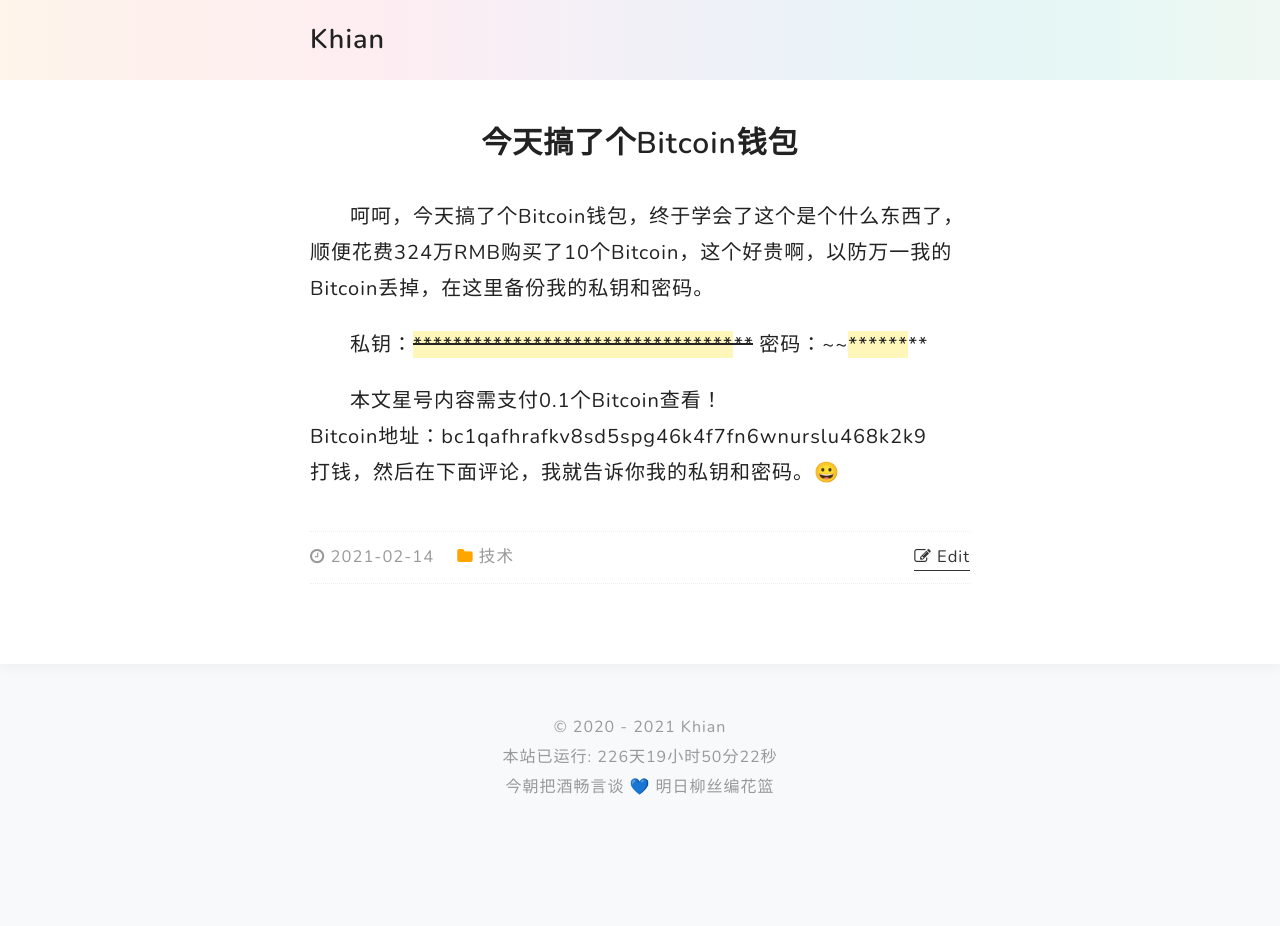
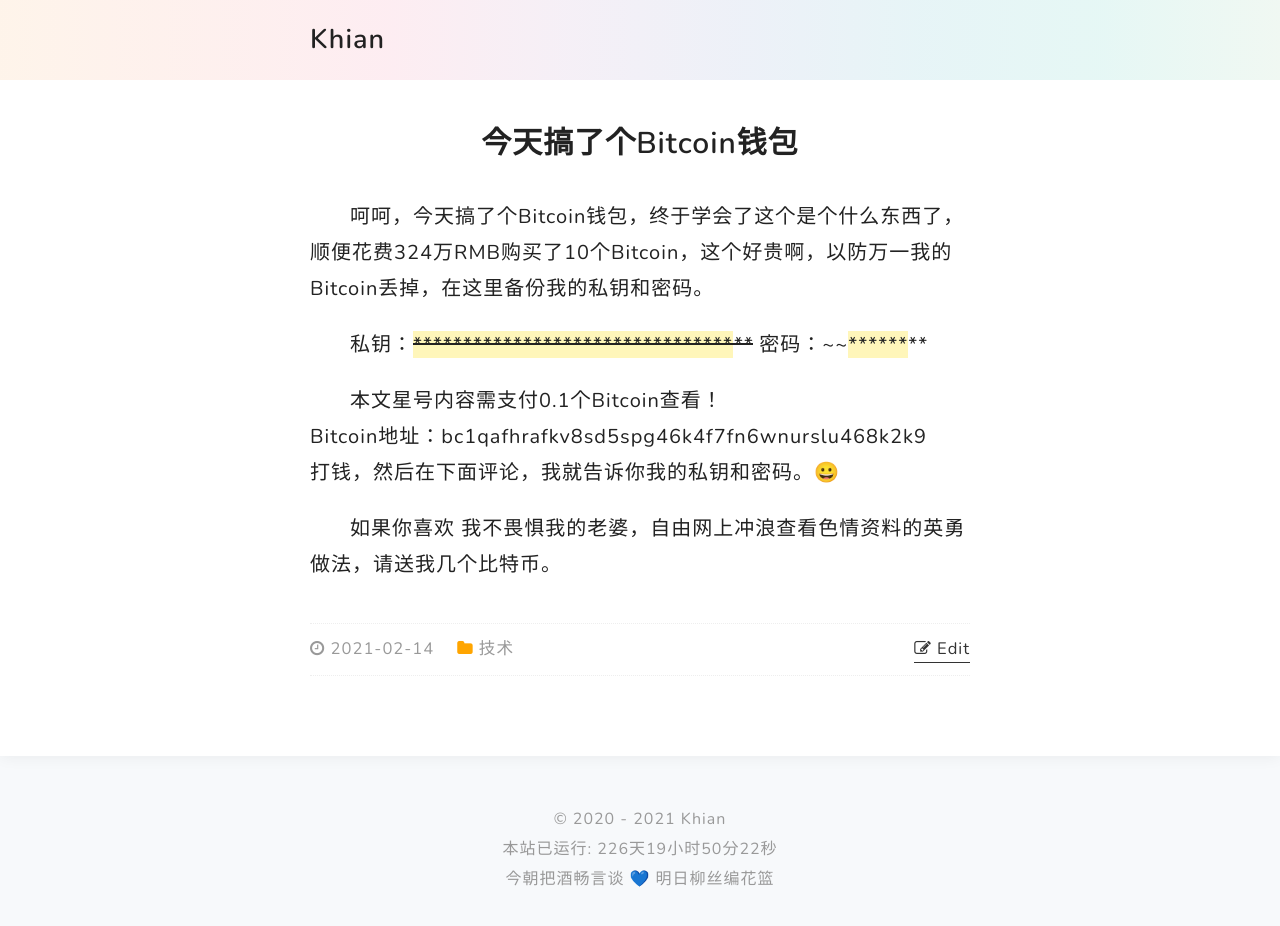
Before and after one commit to Jawutzh/nst, a Jekyll site: the page built from _posts/2021-02-14-今天搞了个Bitcoin钱包.md, in a window 1280 px wide and 942 px high. Shown: the top 926 px of the window. Built offline with Jekyll 4.4.1, drawn with Linux system fonts in a browser that asks for light colours; nearby versions of some CDN libraries; comment, search, counter and statistics services are not loaded.

Commit message:
Update 2021-02-14-今天搞了个Bitcoin钱包.md

```diff
--- a/_posts/2021-02-14-今天搞了个Bitcoin钱包.md
+++ b/_posts/2021-02-14-今天搞了个Bitcoin钱包.md
@@ -11,3 +11,5 @@
 本文星号内容需支付0.1个Bitcoin查看！
 Bitcoin地址：bc1qafhrafkv8sd5spg46k4f7fn6wnurslu468k2k9
 打钱，然后在下面评论，我就告诉你我的私钥和密码。😀
+
+如果你喜欢 我不畏惧我的老婆，自由网上冲浪查看色情资料的英勇做法，请送我几个比特币。
```
